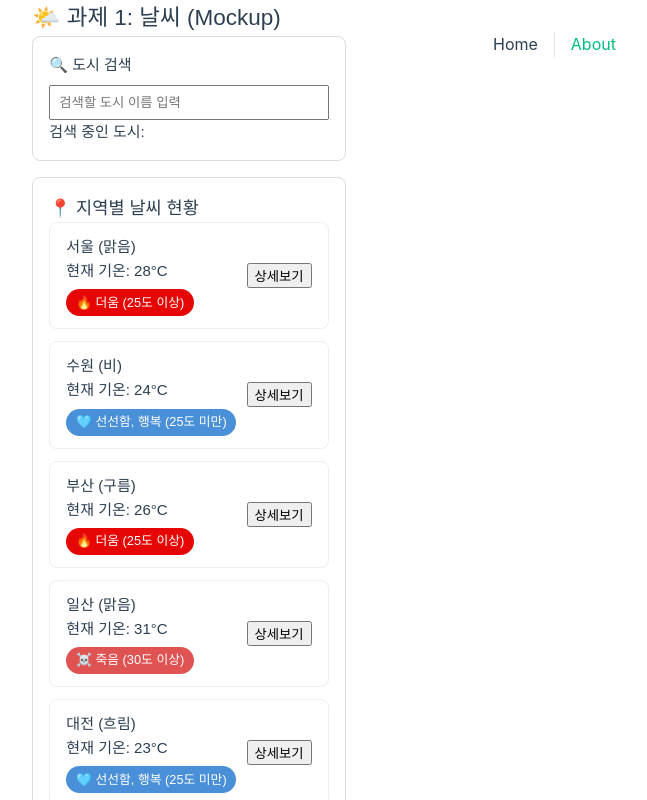
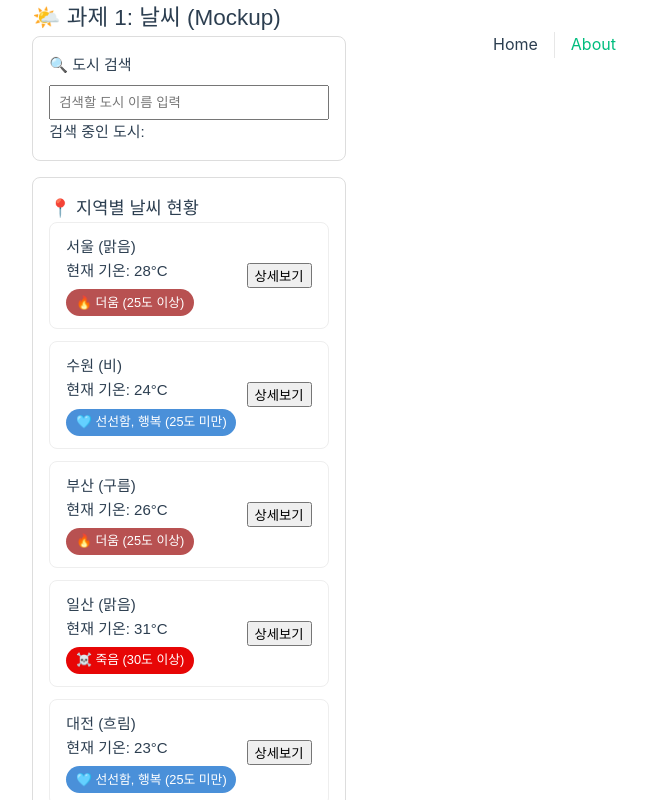
Before and after one commit to gerney177/skala-vue, a Vue app: page / in a window 1280 px wide. Shown: the top 800 px of the page, without its empty margins (147-794 px from the left). Built offline with nearby package versions, Linux system fonts and the light colour scheme.

Commit message:
fix: Hands on-Weather Mockup color

```diff
--- a/src/components/practices/handson/WeatherMockup.vue
+++ b/src/components/practices/handson/WeatherMockup.vue
@@ -62,8 +62,8 @@ function showDetail(cityName, status) {
           <p class="city-temp">현재 기온: {{ city.temp }}°C</p>
 
           <!-- TODO (요구사항 2): v-if="city.temp >= 25" / v-else 로 라벨 분기 -->
-          <span class="badge hot" v-if="city.temp >= 30">☠️ 죽음 (30도 이상)</span>
-          <span class="badge dead" v-else-if="city.temp >= 25 && city.temp < 30">🔥 더움 (25도 이상)</span>
+          <span class="badge dead" v-if="city.temp >= 30">☠️ 죽음 (30도 이상)</span>
+          <span class="badge hot" v-else-if="city.temp >= 25 && city.temp < 30">🔥 더움 (25도 이상)</span>
           <span class="badge cool" v-else>🩵 선선함, 행복 (25도 미만)</span>
         </div>
 
@@ -123,7 +123,7 @@ function showDetail(cityName, status) {
 }
 
 .badge.hot {
-  background: #e05353;
+  background: #b85151;
 }
 
 .badge.cool {
```
